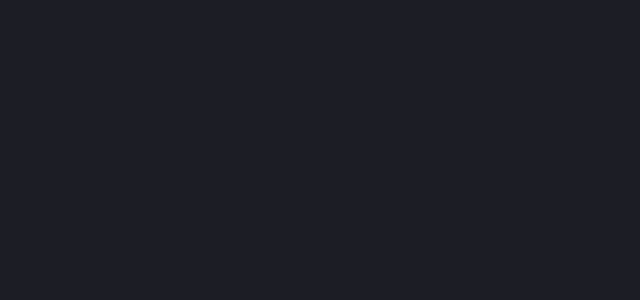
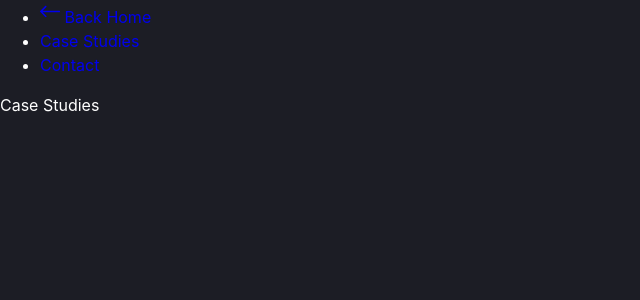
Before and after one commit to Glenn-Domin/Port-Vue_Nuxt, a Nuxt app: page /case-studies in a window 1280 px wide. Before the commit this address had no page. Shown: the top 300 px of the page, without its empty margins (0-640 px from the left). Built offline with nearby package versions, Linux system fonts and the light colour scheme.

Commit message:
starting routing

```diff
--- /dev/null
+++ b/components/global/Navbar.vue
@@ -0,0 +1,18 @@
+<template>
+  <nav class="navbar">
+    <ul class="navbar-nav">
+      <li v-if="$route.path !== '/'">
+        <nuxt-link to="/">
+          <svg aria-hidden="true" xmlns="http://www.w3.org/2000/svg" viewBox="0 0 448 512" width="20"><path fill="currentColor" d="M136.97 380.485l7.071-7.07c4.686-4.686 4.686-12.284 0-16.971L60.113 273H436c6.627 0 12-5.373 12-12v-10c0-6.627-5.373-12-12-12H60.113l83.928-83.444c4.686-4.686 4.686-12.284 0-16.971l-7.071-7.07c-4.686-4.686-12.284-4.686-16.97 0l-116.485 116c-4.686 4.686-4.686 12.284 0 16.971l116.485 116c4.686 4.686 12.284 4.686 16.97-.001z"/></svg>
+          Back Home
+        </nuxt-link>
+      </li>
+      <li>
+        <nuxt-link to="/case-studies">Case Studies</nuxt-link>
+      </li>
+      <li>
+        <nuxt-link to="/#contact">Contact</nuxt-link>
+      </li>
+    </ul>
+  </nav>
+</template>
--- a/layouts/default.vue
+++ b/layouts/default.vue
@@ -1,6 +1,20 @@
 <template>
-  <nuxt />
+  <div class="page">
+    <navbar />
+    <nuxt />
+  </div>
 </template>
+
+<script>
+import navbar from '~/components/global/Navbar'
+
+export default {
+  components: {
+    navbar
+  }
+}
+</script>
+
 
 <style lang="scss">
 @import '~/assets/scss/_variables.scss';
--- /dev/null
+++ b/pages/case-studies.vue
@@ -0,0 +1,3 @@
+<template>
+  <div>Case Studies</div>
+</template>
```
Also changed, not shown: assets/scss/components/_navbar.scss (added).
